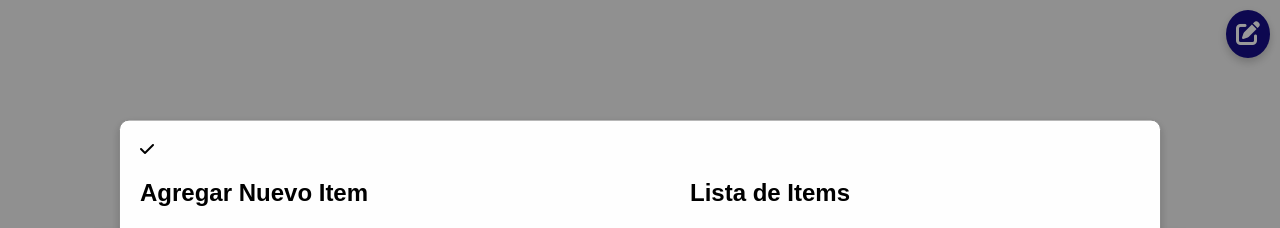
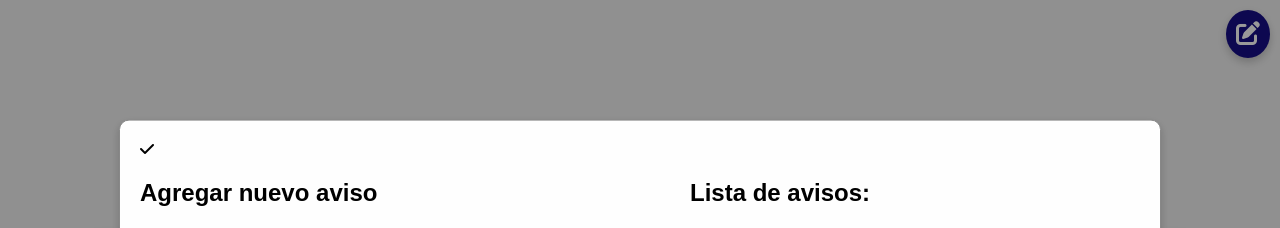
Before and after one commit to FranklinZamora/carrouselrpa, a plain HTML site: page index.html in a window 1280 px wide. Both pictures are taken after a click on the button 1248 px from the left and 34 px from the top of the page. Shown: the top 228 px of the page. Drawn offline with Linux system fonts and the light colour scheme; no server answers.

```diff
--- a/index.html
+++ b/index.html
@@ -32,7 +32,7 @@
             <span class="close" onclick="closeModal()"><i class="fas fa-check"></i></span>
             <div class="modal-body">
                 <div class="form-container">
-                    <h2>Agregar Nuevo Item</h2>
+                    <h2>Agregar nuevo aviso</h2>
                     <form id="addItemForm">
                         <label for="icon">Icono: <span class="required">*</span></label>
                         <div class="icon-select">
@@ -59,7 +59,7 @@
                     </form>
                 </div>
                 <div class="item-list-container">
-                    <h2>Lista de Items</h2>
+                    <h2>Lista de avisos:</h2>
                     <ul id="itemList">
                         <!-- Items will be dynamically inserted here -->
                     </ul>
```
